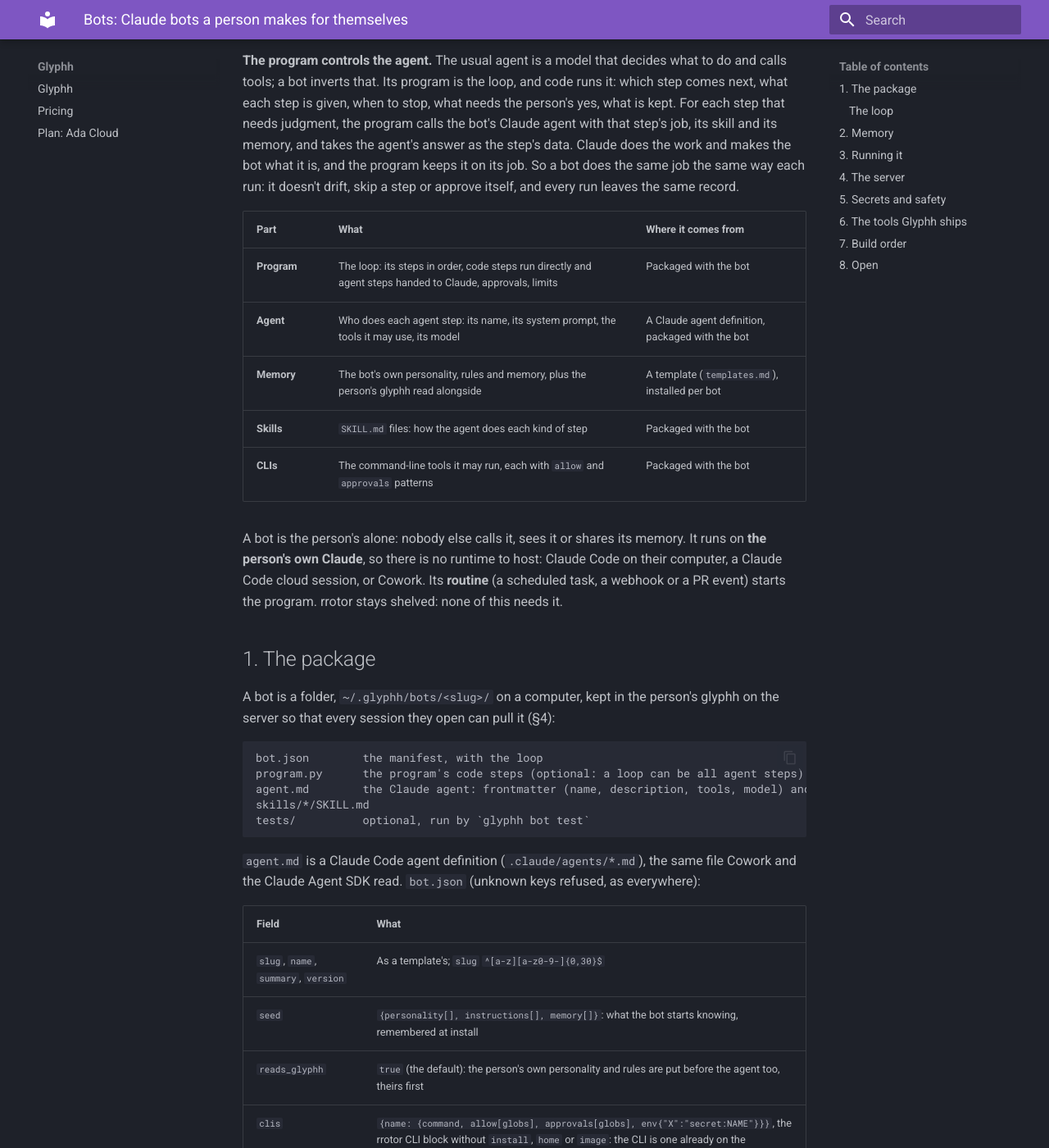
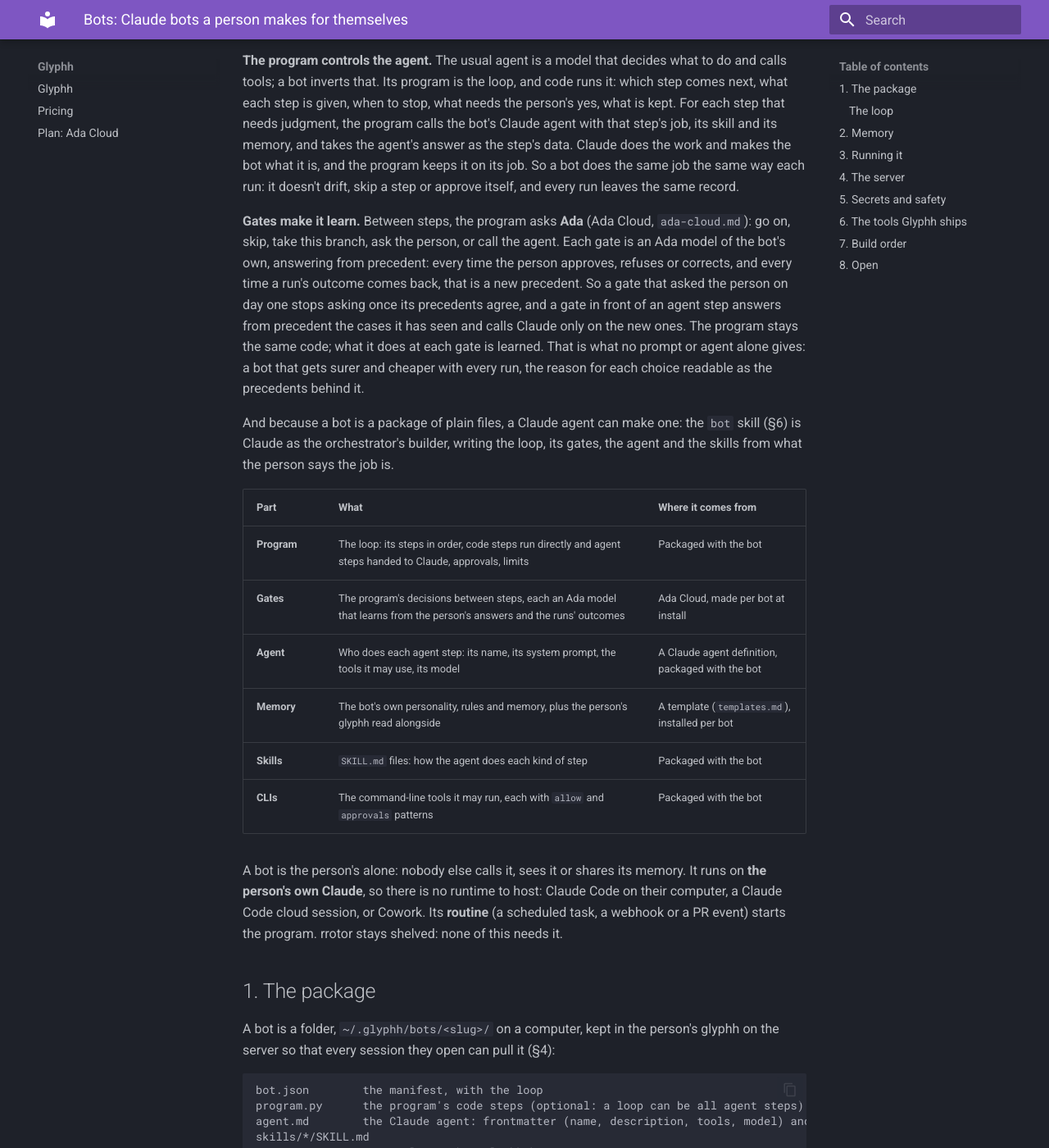
Before and after one commit to glyphh-ai/server, an MkDocs documentation site: the page built from docs/specs/bots.md, in a window 1280 px wide and 1400 px high, scrolled down 211 px. Shown: the whole window at 82% size. Built offline with MkDocs 1.6.1 and Material for MkDocs 9.7.7, drawn with Linux system fonts in a browser that asks for light colours; some of the changed text lies outside the part shown.

Commit message:
Spec: gates, Ada models between the steps, make bots learn
Each gate decides from precedent, asks the person below its confidence and
records every answer, approval and correction, so a bot asks less and calls
Claude less run after run; a Claude agent builds bots with the bot skill.

Co-Authored-By: Claude Opus 5.5 <noreply@anthropic.com>

````diff
--- a/docs/specs/bots.md
+++ b/docs/specs/bots.md
@@ -10,9 +10,21 @@ that step's job, its skill and its memory, and takes the agent's answer as the s
 makes the bot what it is, and the program keeps it on its job. So a bot does the same job the same way each run: it
 doesn't drift, skip a step or approve itself, and every run leaves the same record.
 
+**Gates make it learn.** Between steps, the program asks **Ada** (Ada Cloud, `ada-cloud.md`): go on, skip, take this
+branch, ask the person, or call the agent. Each gate is an Ada model of the bot's own, answering from precedent: every
+time the person approves, refuses or corrects, and every time a run's outcome comes back, that is a new precedent.
+So a gate that asked the person on day one stops asking once its precedents agree, and a gate in front of an agent
+step answers from precedent the cases it has seen and calls Claude only on the new ones. The program stays the same
+code; what it does at each gate is learned. That is what no prompt or agent alone gives: a bot that gets surer and
+cheaper with every run, the reason for each choice readable as the precedents behind it.
+
+And because a bot is a package of plain files, a Claude agent can make one: the `bot` skill (§6) is Claude as the
+orchestrator's builder, writing the loop, its gates, the agent and the skills from what the person says the job is.
+
 | Part | What | Where it comes from |
 |---|---|---|
 | **Program** | The loop: its steps in order, code steps run directly and agent steps handed to Claude, approvals, limits | Packaged with the bot |
+| **Gates** | The program's decisions between steps, each an Ada model that learns from the person's answers and the runs' outcomes | Ada Cloud, made per bot at install |
 | **Agent** | Who does each agent step: its name, its system prompt, the tools it may use, its model | A Claude agent definition, packaged with the bot |
 | **Memory** | The bot's own personality, rules and memory, plus the person's glyphh read alongside | A template (`templates.md`), installed per bot |
 | **Skills** | `SKILL.md` files: how the agent does each kind of step | Packaged with the bot |
@@ -47,7 +59,8 @@ read. `bot.json` (unknown keys refused, as everywhere):
 | `clis` | `{name: {command, allow[globs], approvals[globs], env{"X":"secret:NAME"}}}`, the rrotor CLI block without `install`, `home` or `image`: the CLI is one already on the computer or in the cloud environment |
 | `hosts` | The HTTPS hosts the program's code reaches |
 | `secrets` | Names only (`^[A-Z][A-Z0-9_]{0,63}$`); values come from the environment (§5), never the package |
-| `loop` | The program's steps, `[{id, run|agent, ...}]`, below |
+| `loop` | The program's steps, `[{id, run|agent|gate, ...}]`, below |
+| `gates` | `{name: {spec, outcomes[], ask_below, seed[]}}`: each gate's Ada spec (what it reads of the run), its outcomes, the confidence under which it asks the person, and precedents to start from |
 | `routine` | `{cron?, tz?, on?}`: when it runs by itself; `on` is `webhook` or `pr` |
 | `limits` | `{seconds, agent_turns}`: a run's bounds, and each agent step's |
 
@@ -57,11 +70,14 @@ read. `bot.json` (unknown keys refused, as everywhere):
 "loop": [
   { "id": "numbers", "run": "numbers" },
   { "id": "keep", "run": "keep", "input": "$numbers" },
+  { "id": "worth", "gate": "worth_sending", "reads": ["$numbers", "$keep"],
+    "on": { "send": "summary", "skip": "end" } },
   { "id": "summary", "agent": "Write today's launch summary from $numbers against the last week in $keep.",
     "skill": "launch-summary", "schema": { "type": "string" }, "remember": true },
   { "id": "email", "agent": "Email $summary to the person through Gmail.", "approval": "email" }
 ]
 ```
+
 
 - **`run`** calls a function of `program.py`, `def name(ctx, inputs) -> Result`, the rrotor shape kept (`done`,
   `needs_input`, `needs_approval`, `failed`; `ctx.cli`, `ctx.http`, `ctx.checkpoint`, `ctx.data`, `ctx.secrets`,
@@ -72,6 +88,10 @@ read. `bot.json` (unknown keys refused, as everywhere):
   holding its shell, and `agent_turns` bounding it. With `schema`, the answer must match it (one retry, then the step
   fails); without, it is the agent's text. A `run` function can also call the agent itself, `ctx.agent(prompt,
   schema?)`, for judgment inside code.
+- **`gate`** asks the bot's Ada model `gates.<name>` to decide from what the step `reads`, and `on` sends the run to
+  the step its outcome names (`end` ends the run). Under `ask_below` confidence, or for a case unlike any precedent,
+  the person is asked instead, their answer recorded as a precedent, so the gate asks less as it learns. A gate's
+  answer carries the precedents behind it, kept with the run.
 - **`approval`** stops the program before the step for the person's yes. Someone at the session is asked; a routine
   nobody is watching stops there as `needs_approval` and the person is told (§3). The agent is never the one asked.
 - **`remember`** keeps the step's answer in the bot's memory (`when`: the step and the run).
@@ -87,6 +107,12 @@ and removing a bot deletes only its memory. Its `seed` is remembered at install.
 puts the agent's memory for that step (and, with `reads_glyphh`, the person's rules and personality) in front of it,
 through the same `POST /v1/me/glyphh/context`, now taking `bot` and `step` (§4). The program keeps each run's outcome
 in that memory too, so the next run's agent knows what the last one did and how it went.
+
+Each gate is an Ada model of its own (`me-<user hex>-bot-<slug>-gate-<name>`), made from its `spec` with its `seed`
+at install. The program records a precedent at every gate the person answered, every approval given or refused, and
+every run whose outcome the person corrects (`/bot wrong <slug> <step>`), with the outcome that should have been.
+`ada_backtest` and `ada_settings` tune a gate as any Ada model, and `glyphh bot gates <slug>` shows each one's
+precedents, how often it asked and how often it was overruled.
 
 ## 3. Running it
 
@@ -116,7 +142,7 @@ step and why, and `/bot continue <slug>` (or answering the push) carries it on f
 
 The connector gets `bots`, `bot`, `bot_save` and `bot_remove`, so Cowork and claude.ai can make and keep a bot without
 a shell, and the library gains bots Glyphh makes (`category: "bot"`), installed by copying the package into the
-person's own. Bots count against the plan's models (each bot's memory is three) and reads, like any template.
+person's own. Bots count against the plan's models (each bot's memory is three, plus one per gate) and reads, like any template.
 
 ## 5. Secrets and safety
 
@@ -130,7 +156,7 @@ person's own. Bots count against the plan's models (each bot's memory is three)
 
 ## 6. The tools Glyphh ships
 
-- **The `bot` skill** (plugin): "make me a bot that…" interviews the person for the job, writes the loop, `agent.md`,
+- **The `bot` skill** (plugin): "make me a bot that…" interviews the person for the job, writes the loop and its gates, `agent.md`,
   the skills and any code, runs it once with them watching, then saves it and sets its routine.
 - **`glyphh bot`** (SDK 3.8): `new`, `run`, `continue`, `test` (the loop with a fake agent, CLIs and HTTP, rrotor's
   Harness kept), `pull`, `save`, `list`, `remove`.
@@ -141,7 +167,9 @@ person's own. Bots count against the plan's models (each bot's memory is three)
 
 1. The package, `glyphh bot run` with agent steps through the Agent SDK, on the computer, with `launch_watch` ported as
    the first bot.
-2. Bot memory (`bot-memory` template, `context` with `bot` and `step`) and the server's `/v1/me/bots`.
+2. Gates on Ada Cloud (made at install, asked between steps, a precedent from every answer and correction), then bot
+   memory (`bot-memory` template, `context` with `bot` and `step`) and the server's `/v1/me/bots`; the benchmark is
+   `launch_watch`'s gate asking less, run after run.
 3. The `bot` skill and `/bot`; routines as cloud scheduled tasks; the push on `needs_approval`.
 4. Cowork (the bot as a Cowork plugin) and the connector's bot tools, then the library's Glyphh-made bots and the
    platform page.
````
